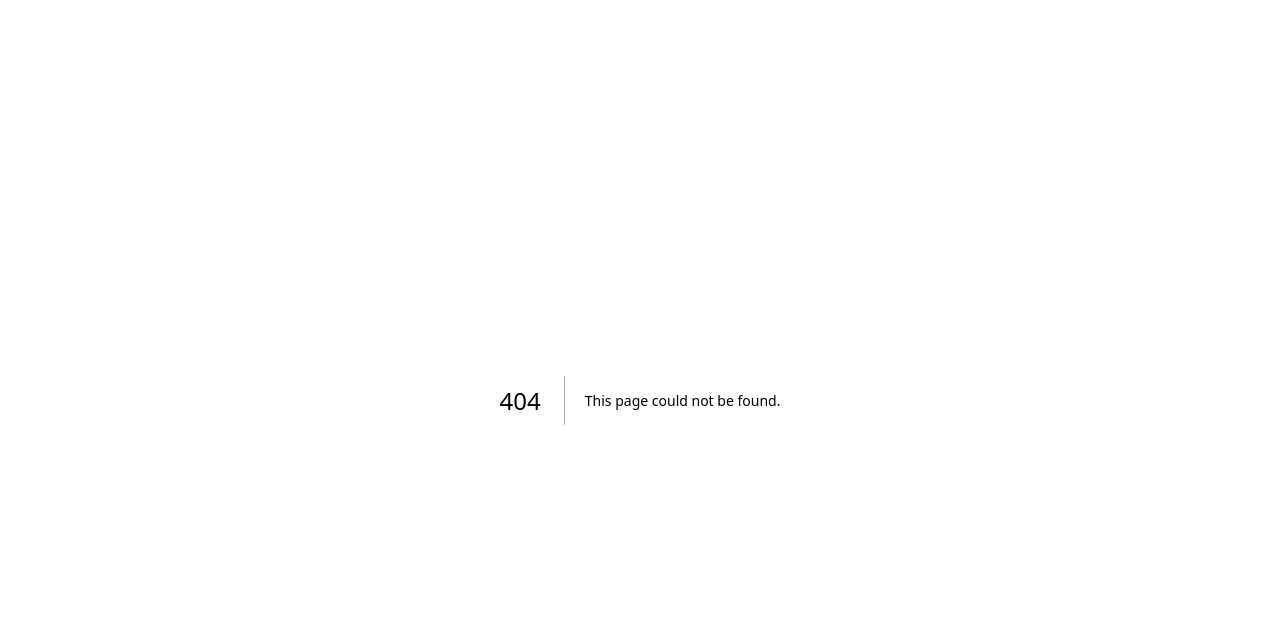
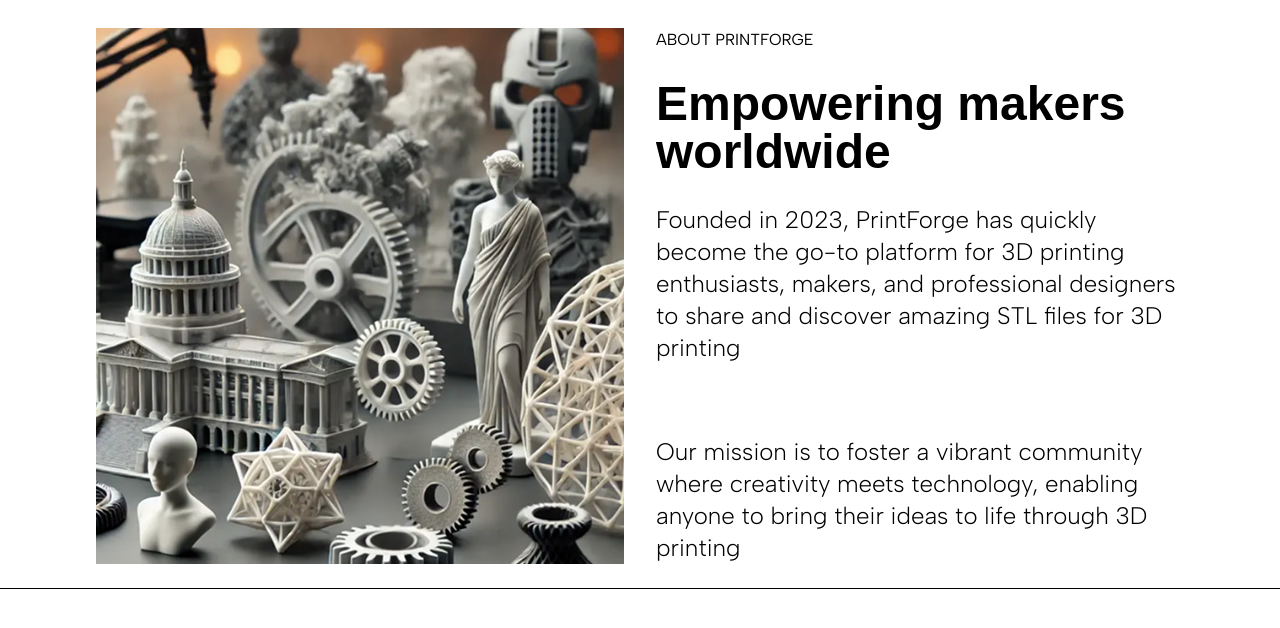
Before and after one commit to Kirubel-Te/Next3DProject, a Next.js app: page /about in a window 1280 px wide. Before the commit this address had no page. Shown: the top 628 px of the page. Built offline with nearby package versions, Linux system fonts and the light colour scheme.

Commit message:
added hero section of the about page

```diff
--- /dev/null
+++ b/app/about/page.tsx
@@ -0,0 +1,39 @@
+import React from 'react'
+import Image from 'next/image'
+import { Globe, Flag, Files } from 'lucide-react'
+
+const page = () => {
+  return (
+    <section>
+        <div className='mt-7 w-[85%] mx-auto grid grid-cols-1 md:grid-cols-2 gap-8'>
+            <div className='flex justify-center'>
+                <Image
+                src="/hero-image 1.png"
+                alt="About Us"
+              className='w-full h-auto'
+              width={800}
+              height={300}
+              sizes="100vw"
+                />
+            </div>
+            <div className='flex flex-col justify-center'>
+                <h3 className='mb-7 uppercase'>About printforge</h3>
+                <h1 className='text-5xl font-bold montserrat-alternates-bold mb-7'>Empowering makers worldwide</h1>
+                <p className='mb-12 text-2xl font-light'>Founded in 2023, PrintForge has quickly become the go-to platform for 3D printing enthusiasts, makers, and professional designers to share and discover amazing STL files for 3D printing</p>
+                <br/>
+                <p className='text-2xl font-light'>Our mission is to foster a vibrant community where creativity meets technology, enabling anyone to bring their ideas to life through 3D printing</p>
+            </div>
+        </div>
+        <br/>
+        <hr/>
+        <div>
+            <div></div>
+            <div></div>
+            <div></div>
+        </div>
+    </section>
+
+  )
+}
+
+export default page
--- a/app/globals.css
+++ b/app/globals.css
@@ -1,10 +1,21 @@
 
 @import "tailwindcss";
+@import url('https://fonts.googleapis.com/css2?family=Montserrat+Alternates:ital,wght@0,100;0,200;0,300;0,400;0,500;0,600;0,700;0,800;0,900;1,100;1,200;1,300;1,400;1,500;1,600;1,700;1,800;1,900&family=Underdog&display=swap');
 
 body {
 	font-family: var(--font-albert-sans), system-ui, -apple-system, "Segoe UI",
 		Roboto, "Helvetica Neue", Arial, "Noto Sans", "Liberation Sans",
 		sans-serif;
+}
+.underdog-regular {
+	font-family: "Underdog", system-ui important;
+	font-weight: 400;
+	font-style: normal;
+}
+.montserrat-alternates-bold {
+	font-family: "Montserrat Alternates", sans-serif ;
+	font-weight: 700;
+	font-style: normal;
 }
 
 @layer base {
--- a/package.json
+++ b/package.json
@@ -9,7 +9,8 @@
     "lint": "eslint"
   },
   "dependencies": {
-    "next": "16.1.4",
+    "lucide-react": "^0.563.0",
+    "next": "^16.1.6",
     "react": "19.2.3",
     "react-dom": "19.2.3"
   },
```
Also changed, not shown: 1 other file (tests, documents, lock files or other folders).
